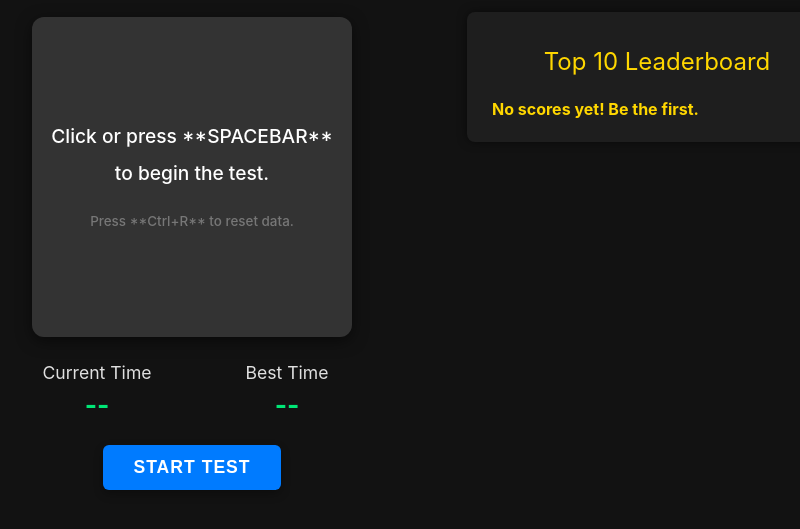
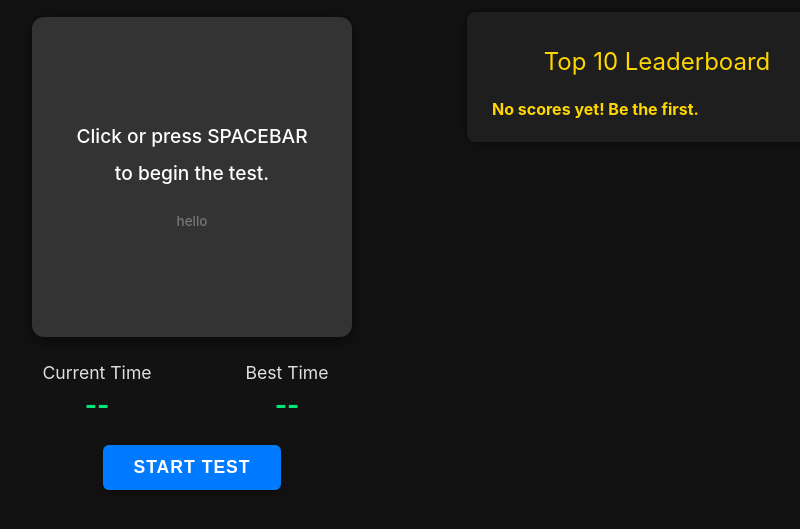
Before and after one commit to tyrelessracing/Tyreless-Racing, a plain HTML site: page index.html in a window 1280 px wide. Shown: the part 179-708 px from the top of the page, without its empty margins (233-1033 px from the left). Drawn offline with Linux system fonts and the light colour scheme.

Commit message:
Update index.html

```diff
--- a/index.html
+++ b/index.html
@@ -229,9 +229,9 @@
             </div>
 
             <div id="game-area">
-                <p>Click or press **SPACEBAR**</p>
+                <p>Click or press SPACEBAR</p>
                 <p>to begin the test.</p>
-                <p style="font-size: 0.7em; color: #777; margin-top: 15px;">Press **Ctrl+R** to reset data.</p>
+                <p style="font-size: 0.7em; color: #777; margin-top: 15px;">hello</p>
             </div>
 
             <div id="result">
```
